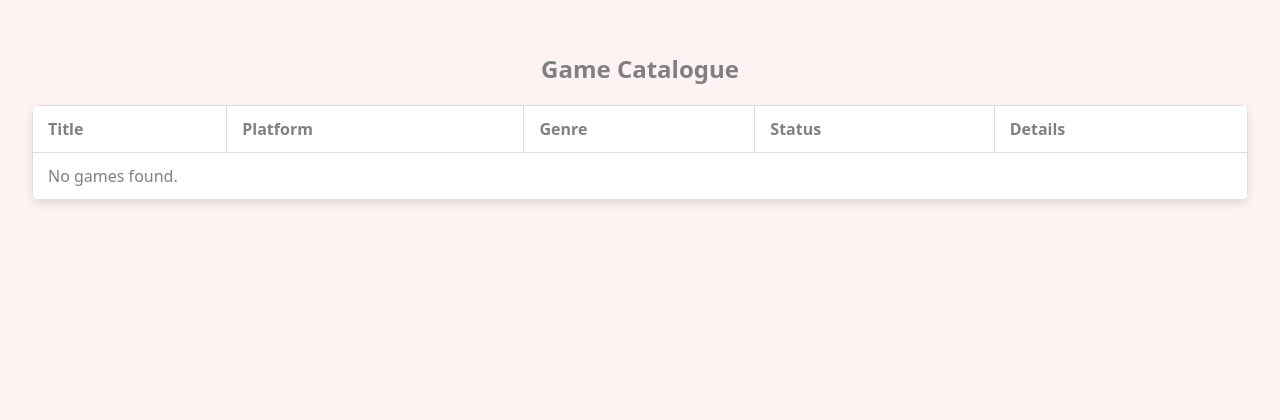
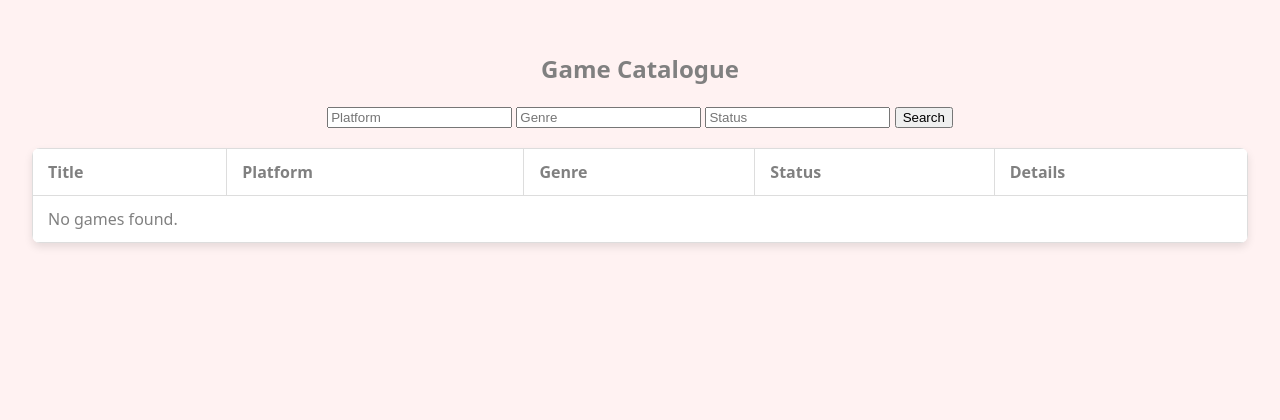
Before and after one commit to briannemcgrath/WSAA-coursework, a Flask app: page /catalogue in a window 1280 px wide. Shown: the part 140-560 px from the top of the page. Run offline with Flask 3, Linux system fonts and the light colour scheme; data that the repository does not hold is empty.

Commit message:
Search & Filtering on Catalogue Page
- Added a search form in catalogue.html to filter games by platform, genre, and status.
- Updated the /catalogue route to process query parameters and return filtered game results.
- Updated references.

```diff
--- a/project/app.py
+++ b/project/app.py
@@ -58,7 +58,24 @@ def edit_game_form(game_id):
 
 @app.route('/catalogue')
 def catalogue():
-    games = Game.query.all()
+
+    #get query parameters for filtering
+    platform = request.args.get('platform', None)
+    genre = request.args.get('genre', None)
+    status = request.args.get('status', None)
+
+    #starting with all games
+    query = Game.query
+
+    #filtering
+    if platform:
+        query = query.filter(Game.platform.ilike(f"%{platform}%"))
+    if genre:
+        query = query.filter(Game.genre.ilike(f"%{genre}%"))
+    if status:
+        query = query.filter(Game.status.ilike(f"%{status}%"))
+
+    games = query.all()
     return render_template('catalogue.html', games=games)
 
 # --------------------------------
--- a/project/templates/catalogue.html
+++ b/project/templates/catalogue.html
@@ -16,6 +16,14 @@
     </header>
     <main>
         <h2> Game Catalogue </h2>
+        <!--search form for filtering games-->
+        <form class="search-form" method="get" action="/catalogue">
+            <input type="text" name="platform" placeholder="Platform" value="{{request.args.get('platform', '')}}">
+            <input type="text" name="genre" placeholder="Genre" value="{{request.args.get('genre', '')}}">
+            <input type="text" name="status" placeholder="Status" value="{{request.args.get('status', '')}}">
+            <button type="submit">Search</button>
+        </form>
+
         <!--display the catalogue as a table-->
         <table class="catalogue-table">
             <thead>
```
Also changed, not shown: project/README.md.
